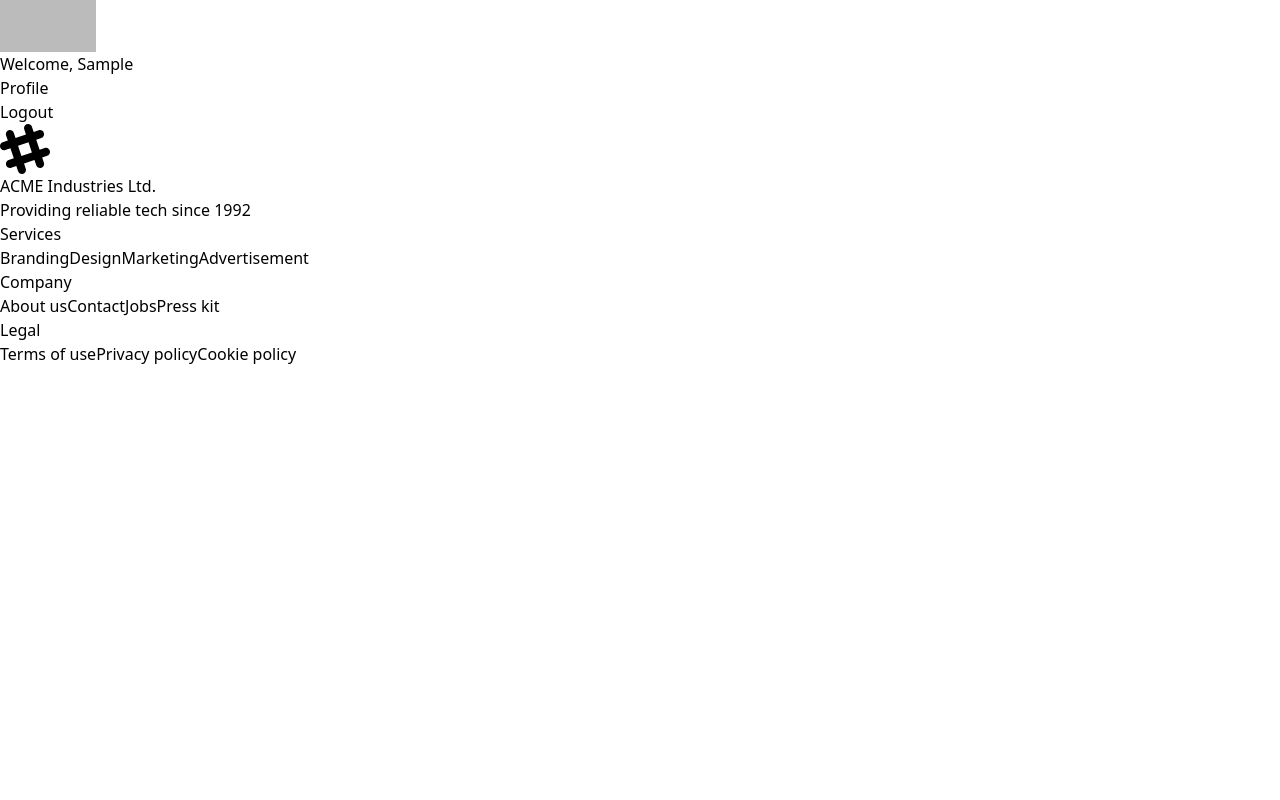
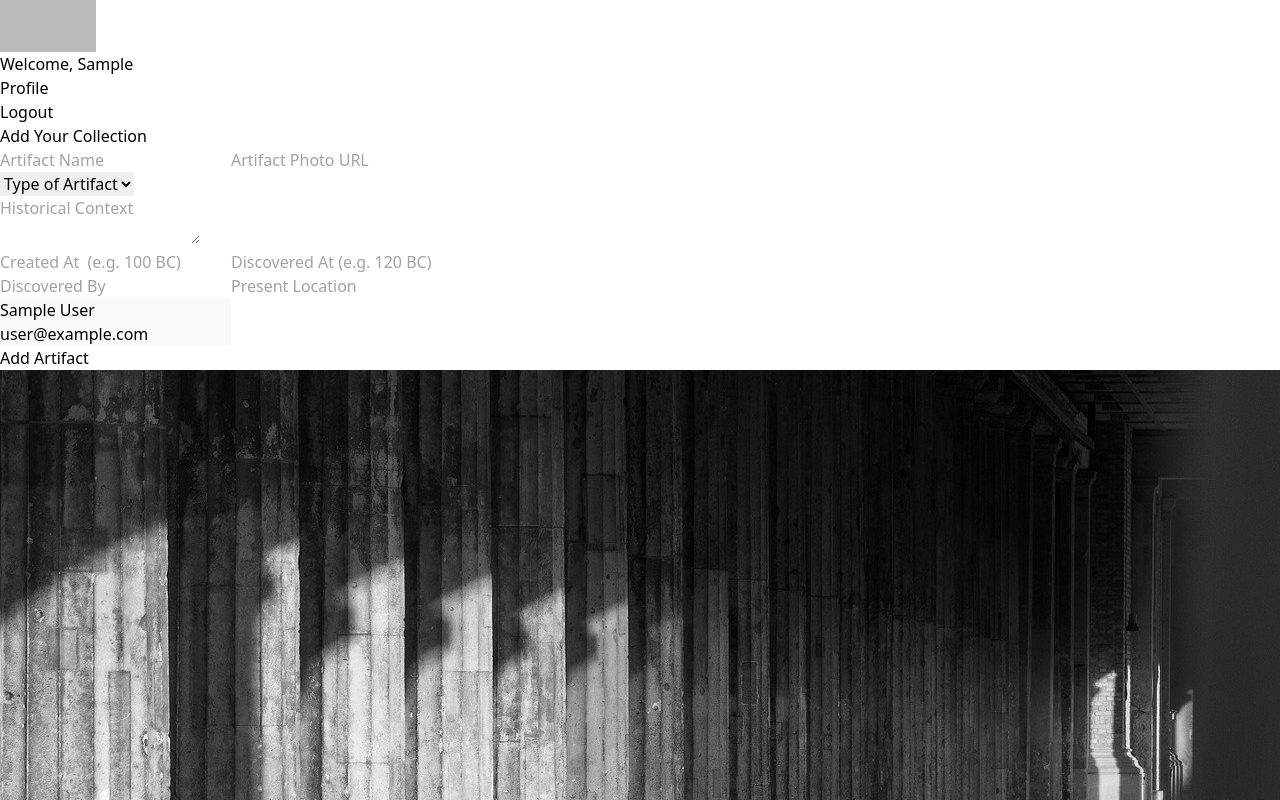
Before and after one commit to sumdx/historical-artifacts-tracker-client-side, a React (Vite) app: page /add-artifact in a window 1280 px wide. Shown: the part 1540-2340 px from the top of the page. Before the commit the page ends 1906 px from the top, so only its background shows below. Built offline with nearby package versions, Linux system fonts and the light colour scheme; no server answers; sample sign-in values are in the browser's storage.

Commit message:
add artifact form added

```diff
--- a/src/pages/ AddArtifacts.jsx
+++ b/src/pages/ AddArtifacts.jsx
@@ -1,13 +1,130 @@
-import React from 'react';
+import React, { useContext } from "react";
+import AddArt from "./../assets/Images/addArt.jpg";
+import { AuthContext } from "../providers/AuthProvider";
 
-const  AddArtifacts = () => {
+const AddArtifacts = () => {
 
+    const {user} = useContext(AuthContext);
 
-    return (
-        <div>
-
+  return (
+    <div className="w-full relative bg-slate-50">
+      <div className="top-1/2 left-1/2 transform -translate-x-1/2 -translate-y-1/2 rounded-lg bg-white absolute mx-auto container">
+        <h1 className="font-bold text-4xl text-center mt-4">
+          Add Your Collection
+        </h1>
+        <div className="mx-auto mt-10 flex justify-center">
+          <form className=" " action="">
+            <div className="flex gap-6">
+              <label className="form-control w-full max-w-xs">
+                <input
+                  type="text"
+                  name="artifact-name"
+                  placeholder="Artifact Name"
+                  className="input input-bordered w-full max-w-xs"
+                />
+              </label>
+              <label className=" form-control w-full max-w-xs">
+                <input
+                  type="text"
+                  name="artifact-imgUrl"
+                  placeholder="Artifact Photo URL"
+                  className="input input-bordered w-full max-w-xs"
+                />
+              </label>
+            </div>
+            <div className="w-full mt-6">
+              <select className="select select-bordered w-full ">
+                <option disabled selected>
+                  Type of Artifact
+                </option>
+                <option>Tools</option>
+                <option>Weapons</option>
+                <option>Documents</option>
+                <option>Writings</option>
+              </select>
+            </div>
+            <div>
+            <textarea className="textarea textarea-bordered w-full mt-6" placeholder="Historical Context"></textarea>
+            </div>
+            {/* Created and dicover date */}
+            <div className="flex gap-6 mt-6 ">
+              <label className="form-control w-full max-w-xs">
+                <input
+                    name="createdAt"
+                  type="text"
+                  placeholder="Created At  (e.g. 100 BC)"
+                  className="input input-bordered w-full max-w-xs"
+                />
+              </label>
+              <label className=" form-control w-full max-w-xs">
+                <input
+                  type="text"
+                  placeholder="Discovered At (e.g. 120 BC)"
+                  className="input input-bordered w-full max-w-xs"
+                />
+              </label>
+            </div>
+            {/* Created and dicover date */}
+            <div className="flex gap-6 mt-6 ">
+              <label className="form-control w-full max-w-xs">
+                <input
+                    name="createdAt"
+                  type="text"
+                  placeholder="Discovered By"
+                  className="input input-bordered w-full max-w-xs"
+                />
+              </label>
+              <label className=" form-control w-full max-w-xs">
+                <input
+                  type="text"
+                  placeholder="Present Location"
+                  className="input input-bordered w-full max-w-xs"
+                />
+              </label>
+            </div>
+            {/* Name */}
+            <div className="mt-6">
+            <label className=" form-control w-full">
+                <input
+                disabled
+                  type="email"
+                  value={user.displayName}
+                  className="input input-bordered w-full "
+                />
+              </label>
+            </div>
+            {/* Email */}
+            <div className="mt-6">
+            <label className=" form-control w-full">
+                <input
+                disabled
+                  type="email"
+                  value={user.email}
+                  className="input input-bordered w-full "
+                />
+              </label>
+            </div>
+            <div className="text-center mt-6 mb-6">
+                <button className="btn">
+                    Add Artifact
+                </button>
+            </div>
+          </form>
         </div>
-    );
+      </div>
+      <img src={AddArt} className="w-full h-full object-cover" alt="" />
+    </div>
+  );
 };
 
-export default  AddArtifacts;
+export default AddArtifacts;
+// Artifact Name
+// Artifact Image (valid URL)
+// Artifact Type (dropdown: Tools, Weapons, Documents, Writings, etc.)
+// Historical Context
+// Created At (string, e.g., "100 BC")
+// Discovered At (string, e.g., "1799")
+// Discovered By
+// Present Location
+// Artifact adder name and email (Logged-in user email  & name ) (read-only)
+// Add Artifact button
```
Also changed, not shown: src/assets/Images/addArt.jpg (added).
